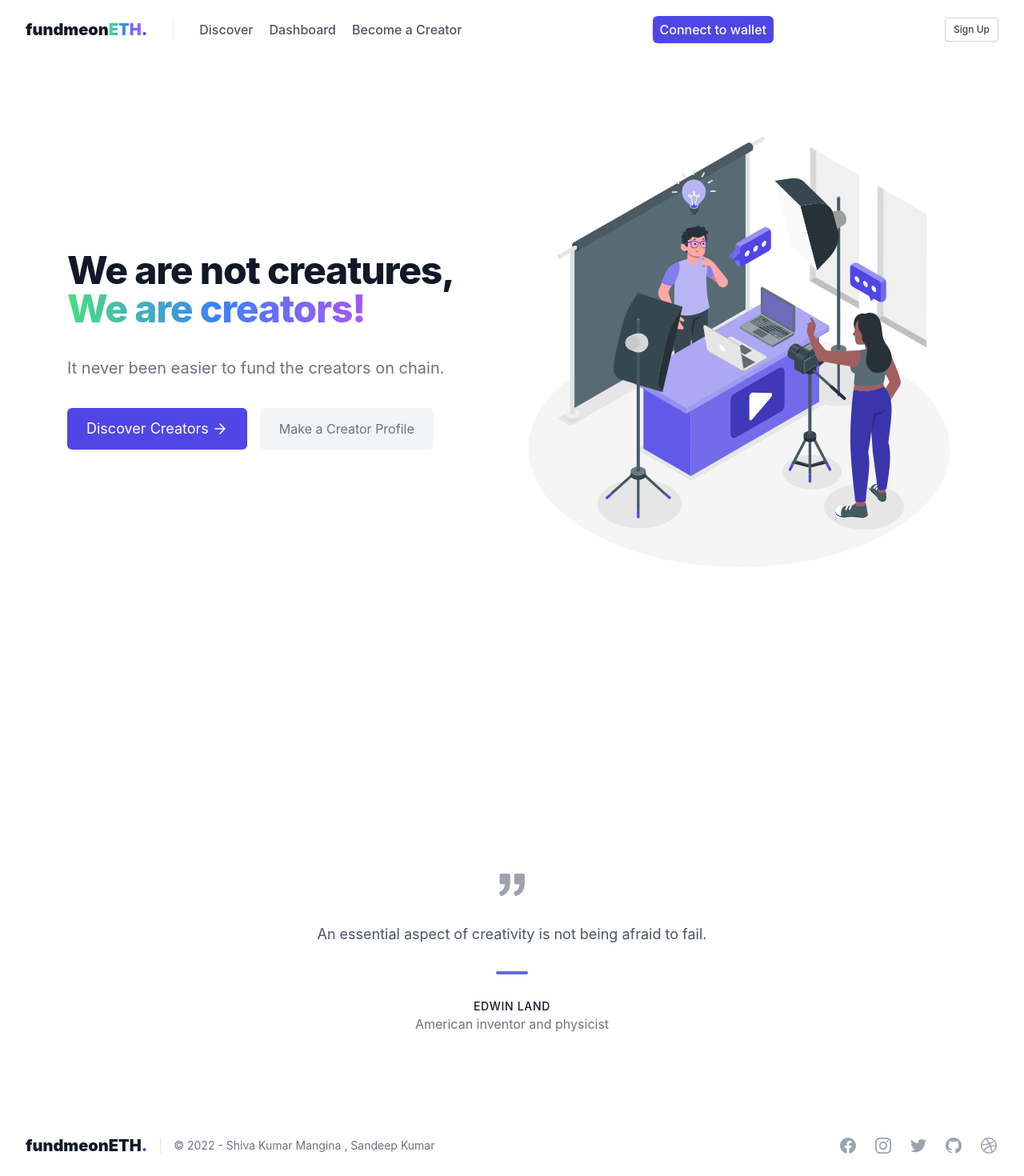
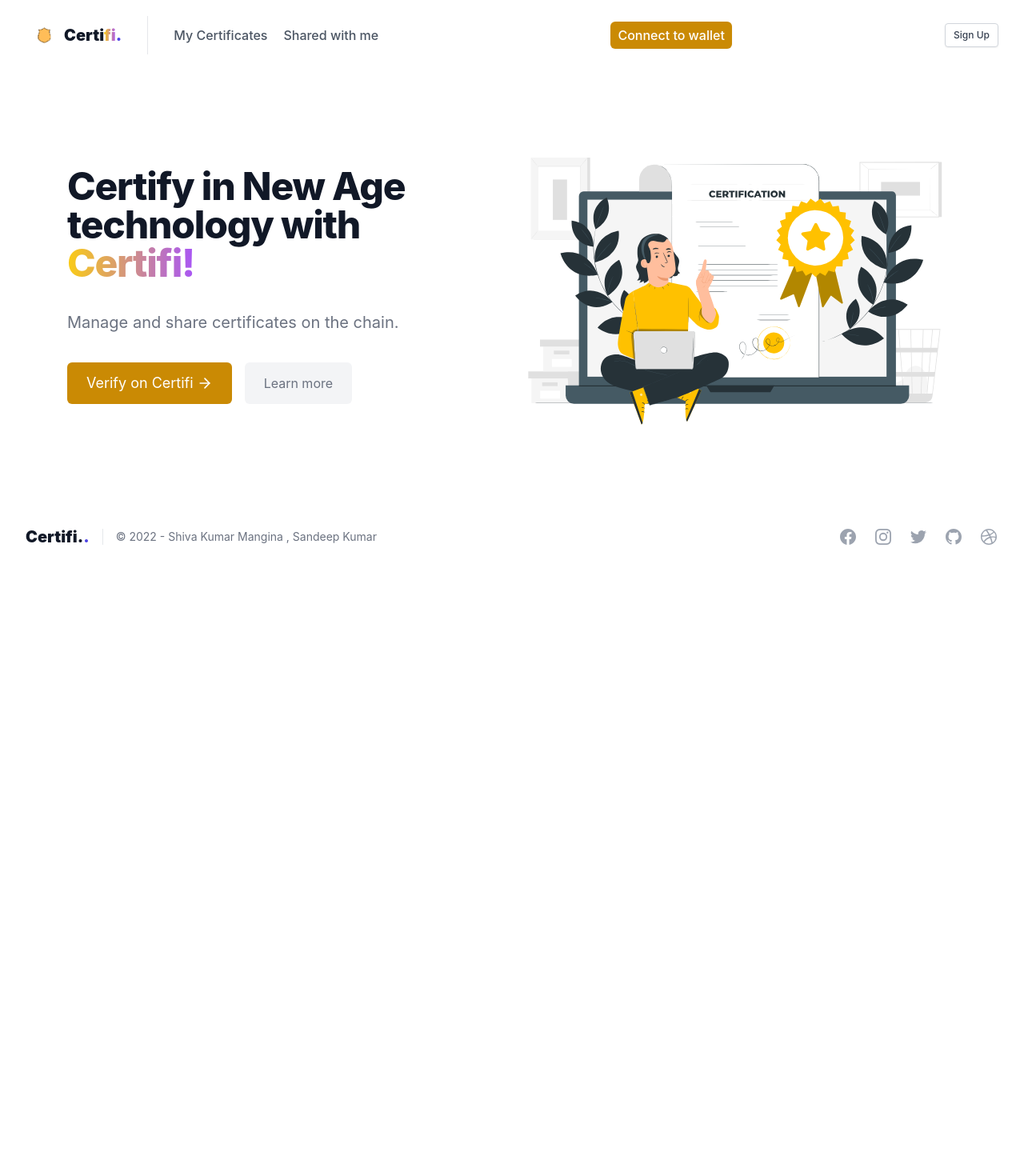
Before and after one commit to shivamangina/Identifi, a React app: page / in a window 1280 px wide. Shown: the top 1470 px of the page at 80% size. After the commit the page ends 800 px from the top, so only its background shows below. Built offline with nearby package versions, Linux system fonts and the light colour scheme.

Commit message:
feat(ui): Setup Homepage UI

```diff
--- a/src/layouts/Footer.js
+++ b/src/layouts/Footer.js
@@ -5,7 +5,7 @@ export default function Footer() {
     <section className="text-gray-700 bg-white body-font">
       <div className="container flex flex-col items-center px-8 py-8 mx-auto max-w-7xl sm:flex-row">
         <a href="#_" className="text-xl font-black leading-none text-gray-900 select-none logo">
-          fundmeonETH<span className="text-indigo-600">.</span>
+          Certifi.<span className="text-indigo-600">.</span>
         </a>
         <p className="mt-4 text-sm text-gray-500 sm:ml-4 sm:pl-4 sm:border-l sm:border-gray-200 sm:mt-0">
           © 2022 - Shiva Kumar Mangina , Sandeep Kumar
--- a/src/layouts/Header.js
+++ b/src/layouts/Header.js
@@ -1,4 +1,3 @@
-/* This example requires Tailwind CSS v2.0+ */
 import React, { useContext } from "react";
 import { GlobalContext } from "../context/context";
 import { Link } from "react-router-dom";
@@ -11,7 +10,11 @@ import {
   addNewUserOnLogin,
 } from "../helpers/functions";
 
-export default function Example() {
+import mainLogo from "./logo.png";
+
+
+
+export default function Header() {
   const {
     accounts,
     addWeb3ProviderToContext,
@@ -62,10 +65,11 @@ export default function Example() {
             to="/"
             className="flex items-center mb-5 font-medium text-gray-900 lg:w-auto lg:items-center lg:justify-center md:mb-0"
           >
-            <span className="mx-auto text-xl font-black leading-none text-gray-900 select-none">
-              fundmeon
-              <span className="w-full text-transparent bg-clip-text bg-gradient-to-r from-green-400 via-blue-500 to-purple-500 lg:inline">
-                ETH
+           <img  src={mainLogo} className="w-12 h-12" alt="fireSpot"/>
+            <span className="mx-auto ml-0 text-xl font-black leading-none text-gray-900 select-none">
+              Certi
+              <span className="w-full text-transparent bg-clip-text bg-gradient-to-r from-yellow-400 to-purple-500 lg:inline">
+                fi
               </span>
               <span className="text-indigo-600">.</span>
             </span>
@@ -75,20 +79,15 @@ export default function Example() {
               to="/creator/discover"
               className="mr-5 font-medium leading-6 text-gray-600 hover:text-gray-900"
             >
-              Discover
+              My Certificates
             </Link>
             <Link
               to="/analytics/dashboard/user"
               className="mr-5 font-medium leading-6 text-gray-600 hover:text-gray-900"
             >
-              Dashboard
+              Shared with me
             </Link>
-            <Link
-              to="/creator/profile"
-              className="mr-5 font-medium leading-6 text-gray-600 hover:text-gray-900"
-            >
-              Become a Creator
-            </Link>
+
           </nav>
         </div>
 
@@ -104,7 +103,7 @@ export default function Example() {
               accounts && accounts.length > 0 && accounts[0] ? true : false
             }
             onClick={doAuth}
-            className="inline-flex items-center justify-center px-2 py-1 text-base font-medium leading-6 text-white whitespace-no-wrap bg-indigo-600 border border-transparent rounded-md shadow-sm hover:bg-indigo-500 focus:outline-none focus:ring-2 focus:ring-offset-2 focus:ring-indigo-600"
+            className="inline-flex items-center justify-center px-2 py-1 text-base font-medium leading-6 text-white whitespace-no-wrap bg-yellow-600 border border-transparent rounded-md shadow-sm hover:bg-indigo-500 focus:outline-none focus:ring-2 focus:ring-offset-2 focus:ring-indigo-600"
           >
             {accounts && accounts.length > 0 && accounts[0]
               ? "Connected"
--- a/src/layouts/Service.js
+++ /dev/null
@@ -1,58 +0,0 @@
-import React from "react";
-
-const incentives = [
-  {
-    name: "Top Brands",
-    description:
-      "High quality Certified & Genuine products from top brands across the world.",
-    imageSrc:
-      "https://tailwindui.com/img/ecommerce/icons/icon-delivery-light.svg"
-  },
-  {
-    name: "Outstanding Service",
-    description:
-      "Best in class service with our experts always by your side to help you with your purchase.",
-    imageSrc: "https://tailwindui.com/img/ecommerce/icons/icon-chat-light.svg"
-  },
-  {
-    name: "Fast Shopping Cart",
-    description:
-      "Look how fast that cart is going. What does this mean for the actual experience? I don't know.",
-    imageSrc:
-      "https://tailwindui.com/img/ecommerce/icons/icon-fast-checkout-light.svg"
-  }
-];
-
-export default function Service() {
-  return (
-    <div className="bg-gray-50">
-      <div className="max-w-7xl mx-auto py-24 sm:px-2 sm:py-32 lg:px-4">
-        <div className="max-w-2xl mx-auto px-4 grid grid-cols-1 gap-y-10 gap-x-8 lg:max-w-none lg:grid-cols-3">
-          {incentives.map((incentive) => (
-            <div
-              key={incentive.name}
-              className="text-center sm:flex sm:text-left lg:block lg:text-center">
-              <div className="sm:flex-shrink-0">
-                <div className="flow-root">
-                  <img
-                    className="w-28 h-24 mx-auto"
-                    src={incentive.imageSrc}
-                    alt=""
-                  />
-                </div>
-              </div>
-              <div className="mt-3 sm:mt-0 sm:ml-3 lg:mt-3 lg:ml-0">
-                <h3 className="text-sm font-medium text-gray-900">
-                  {incentive.name}
-                </h3>
-                <p className="mt-2 text-sm text-gray-500">
-                  {incentive.description}
-                </p>
-              </div>
-            </div>
-          ))}
-        </div>
-      </div>
-    </div>
-  );
-}
--- a/src/pages/home/Home.js
+++ b/src/pages/home/Home.js
@@ -1,8 +1,6 @@
 /* This example requires Tailwind CSS v2.0+ */
 import React from "react";
 import { Link } from "react-router-dom";
-import TrendingCreators from "./trending-creators/TrendingCreators";
-import Quote from "./Quote";
 import { ReactComponent as HeroIllustration } from "./Hero.svg";
 
 export default function Home() {
@@ -14,20 +12,23 @@ export default function Home() {
             <div className="w-full md:w-1/2 md:px-3">
               <div className="w-full pb-6 space-y-6 sm:max-w-md lg:max-w-lg md:space-y-4 lg:space-y-8 xl:space-y-9 sm:pr-5 lg:pr-0 md:pb-0">
                 <h1 className="text-5xl font-extrabold tracking-tight text-gray-900 sm:text-5xl md:text-5xl lg:text-5xl xl:text-5xl">
-                  <span className="block xl:inline">We are not creatures,</span>
+                  <span className="block xl:inline">
+                    Certify in New Age technology with
+                  </span>
                   <br className="hidden md:block" />
-                  <span className="w-full text-transparent bg-clip-text bg-gradient-to-r from-green-400 via-blue-500 to-purple-500 lg:inline">
-                    We are creators!
+                  <span className="w-full text-transparent bg-clip-text bg-gradient-to-r from-yellow-400  to-purple-500 lg:inline">
+                    Certifi!
                   </span>
                 </h1>
                 <p className="mx-auto text-base text-gray-500 sm:max-w-md lg:text-xl md:max-w-3xl">
-                  It never been easier to fund the creators on chain.
+                  Manage and share certificates on the chain.
                 </p>
                 <div className="relative flex flex-col sm:flex-row sm:space-x-4">
                   <Link
                     to="/creator/discover"
-                    className="flex items-center w-full px-6 py-3 mb-3 text-lg text-white bg-indigo-600 rounded-md sm:mb-0 hover:bg-indigo-700 sm:w-auto">
-                    Discover Creators
+                    className="flex items-center w-full px-6 py-3 mb-3 text-lg text-white bg-yellow-600 rounded-md sm:mb-0 hover:bg-indigo-700 sm:w-auto"
+                  >
+                    Verify on Certifi
                     <svg
                       xmlns="http://www.w3.org/2000/svg"
                       className="w-5 h-5 ml-1"
@@ -36,15 +37,17 @@ export default function Home() {
                       stroke="currentColor"
                       strokeWidth="2"
                       strokeLinecap="round"
-                      strokeLinejoin="round">
+                      strokeLinejoin="round"
+                    >
                       <line x1="5" y1="12" x2="19" y2="12" />
                       <polyline points="12 5 19 12 12 19" />
                     </svg>
                   </Link>
                   <Link
                     to="/creator/profile"
-                    className="flex items-center px-6 py-3 text-gray-500 bg-gray-100 rounded-md hover:bg-gray-200 hover:text-gray-600">
-                    Make a Creator Profile
+                    className="flex items-center px-6 py-3 text-gray-500 bg-gray-100 rounded-md hover:bg-gray-200 hover:text-gray-600"
+                  >
+                    Learn more
                   </Link>
                 </div>
               </div>
@@ -57,9 +60,6 @@ export default function Home() {
           </div>
         </div>
       </section>
-
-      <TrendingCreators />
-      <Quote />
     </>
   );
 }
--- a/src/pages/home/Quote.js
+++ /dev/null
@@ -1,30 +0,0 @@
-import React, { Component } from "react";
-
-export default class Quote extends Component {
-  render() {
-    return (
-      <section className="text-gray-600">
-        <div className="px-10 py-24 mx-auto md:px-12 max-w-7xl">
-          <div className="w-full mx-auto text-center xl:w-1/2 lg:w-3/4">
-            <svg
-              xmlns="http://www.w3.org/2000/svg"
-              fill="currentColor"
-              className="inline-block w-8 h-8 mb-8 text-gray-400"
-              viewBox="0 0 975.036 975.036"
-            >
-              <path d="M925.036 57.197h-304c-27.6 0-50 22.4-50 50v304c0 27.601 22.4 50 50 50h145.5c-1.9 79.601-20.4 143.3-55.4 191.2-27.6 37.8-69.399 69.1-125.3 93.8-25.7 11.3-36.8 41.7-24.8 67.101l36 76c11.6 24.399 40.3 35.1 65.1 24.399 66.2-28.6 122.101-64.8 167.7-108.8 55.601-53.7 93.7-114.3 114.3-181.9 20.601-67.6 30.9-159.8 30.9-276.8v-239c0-27.599-22.401-50-50-50zM106.036 913.497c65.4-28.5 121-64.699 166.9-108.6 56.1-53.7 94.4-114.1 115-181.2 20.6-67.1 30.899-159.6 30.899-277.5v-239c0-27.6-22.399-50-50-50h-304c-27.6 0-50 22.4-50 50v304c0 27.601 22.4 50 50 50h145.5c-1.9 79.601-20.4 143.3-55.4 191.2-27.6 37.8-69.4 69.1-125.3 93.8-25.7 11.3-36.8 41.7-24.8 67.101l35.9 75.8c11.601 24.399 40.501 35.2 65.301 24.399z" />
-            </svg>
-            <p className="text-base leading-relaxed md:text-lg">
-            An essential aspect of creativity is not being afraid to fail.
-            </p>
-            <span className="inline-block w-10 h-1 mt-8 mb-6 bg-indigo-500 rounded" />
-            <h2 className="text-sm font-medium tracking-wider text-gray-900 uppercase title-font">
-            Edwin Land
-            </h2>
-            <p className="text-gray-500">American inventor and physicist</p>
-          </div>
-        </div>
-      </section>
-    );
-  }
-}
```
Also changed, not shown: src/layouts/logo.png (added), src/pages/home/Hero.svg.
